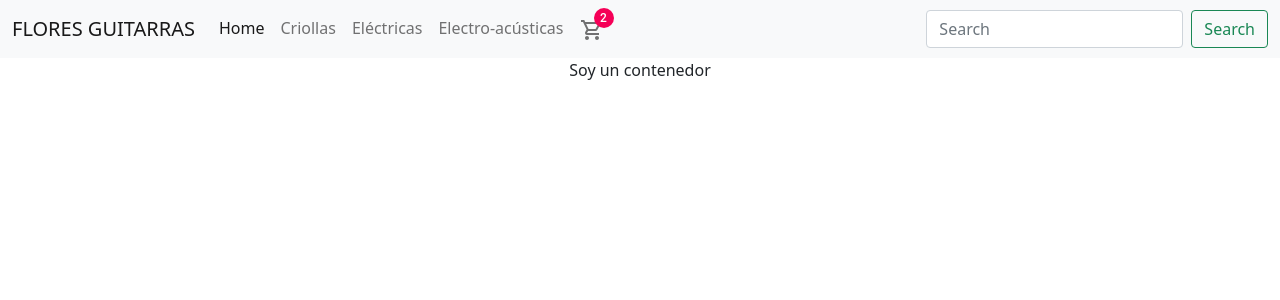
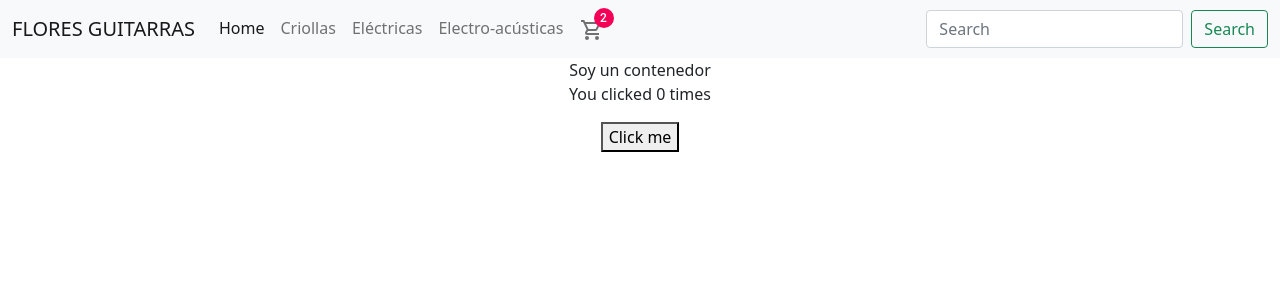
Before and after one commit to Lautaroflores/Ecommerce, a React (Create React App) app: page / in a window 1280 px wide. Shown: the top 300 px of the page. Built offline with nearby package versions, Linux system fonts and the light colour scheme.

Commit message:
PseudoEntrega

```diff
--- /dev/null
+++ b/src/components/ItemCount.Js
@@ -0,0 +1,17 @@
+import { useState } from 'react';
+
+function Example() {
+  // Declaración de una variable de estado que llamaremos "count"
+  const [count, setCount] = useState(0);
+
+  return (
+    <div>
+      <p>You clicked {count} times</p>
+      <button onClick={() => setCount(count + 1)}>
+        Click me
+      </button>
+    </div>
+  );
+}
+
+export default Example;
--- a/src/components/ItemListContainer.js
+++ b/src/components/ItemListContainer.js
@@ -1,10 +1,15 @@
 import Container from '@mui/material/Container';
+import Example from './ItemCount.Js';
 
 const ItemListContainer=({greeting})=> {
   return (
+    <div>
       <Container>
         {greeting}
+      <Example/>
       </Container>
+    </div>
+
   );
 }
 
```
